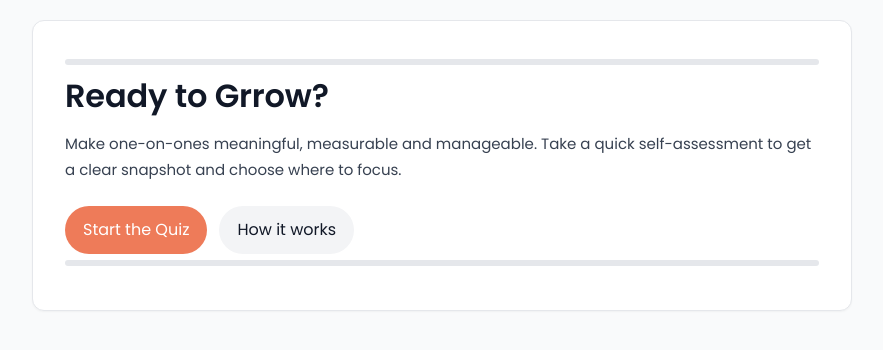
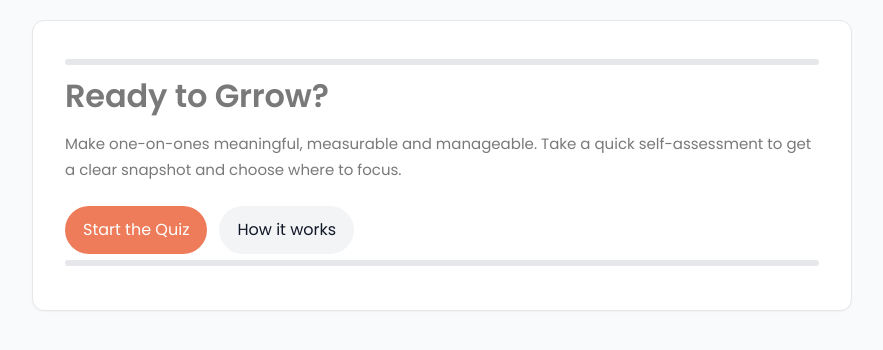
Before and after one commit to MGhunch/Grrow, a Next.js app: page / in a window 1280 px wide. Shown: the top 350 px of the page, without its empty margins (198-1081 px from the left). Built offline with nearby package versions, Linux system fonts and the light colour scheme.

Commit message:
Update globals.css

```diff
--- a/app/globals.css
+++ b/app/globals.css
@@ -28,13 +28,13 @@ body{
   line-height: 1.2;
   letter-spacing: -0.005em;
   margin-bottom: 1rem;
-  color: #111827;
+  color: #797979;
 }
 .grrow-question-sub{
   font-size: 15px;
   line-height: 1.7;
   margin-top: 1rem;
-  color:#374151;
+  color:#797979;
 }
 
 /* ---------- Layout wrappers ---------- */
@@ -132,11 +132,11 @@ body{
 /* ---------- Tooltip “?” (kept) ---------- */
 .tooltip-btn{
   width: 44px; height: 44px;
-  font-weight: 800; font-size: 18px;
+  font-weight: 600; font-size: 18px;
   border-radius: 9999px;
   display:inline-flex; align-items:center; justify-content:center;
-  background:#fff; border:2px solid var(--brand-green); /* secondary */
-  color: var(--brand-purple);
+  background:#fff; border:2px solid var(--accent); /* secondary */
+  color: #374151;
 }
 
 /* ---------- Accessibility ---------- */
```
